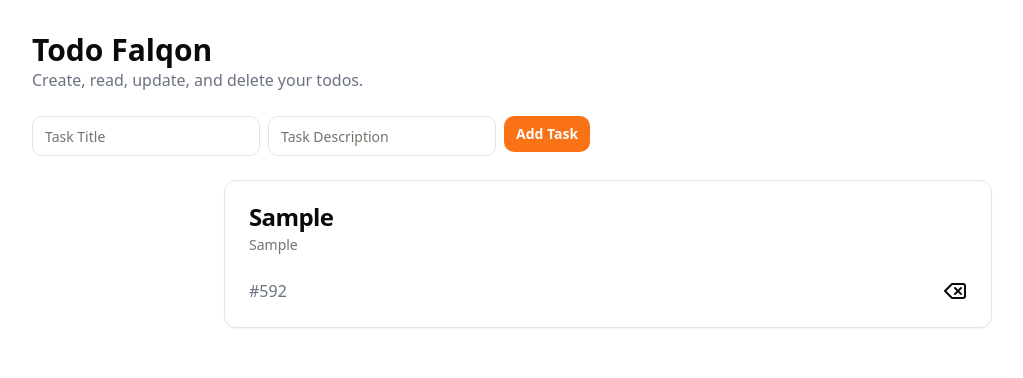
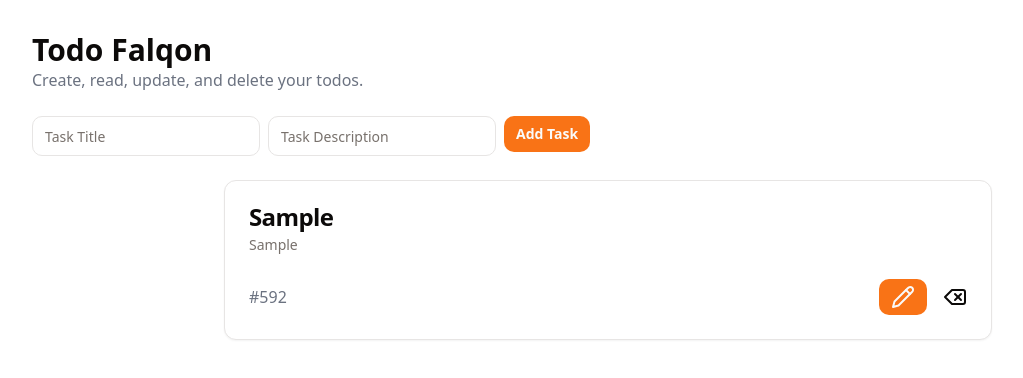
Before and after one commit to yan-pi/todo-falqon, a React (Vite) app: page /todo in a window 1280 px wide. Both pictures are taken after typing "Sample", "Sample" into the empty fields and a click on the button "Add Task". Shown: the top 378 px of the page, without its empty margins (32-1055 px from the left). Built offline with nearby package versions, Linux system fonts and the light colour scheme.

Commit message:
refactor: refactor to handle edit mode

```diff
--- a/src/components/TaskList.tsx
+++ b/src/components/TaskList.tsx
@@ -1,8 +1,9 @@
-import React from "react";
-import { useSelector } from "react-redux";
+import React, { useState } from "react";
+import { useSelector, useDispatch } from "react-redux";
 import { RootState } from "../store/store";
 import { Task } from "../types/task";
 import TaskDeleteButton from "./TaskDeleteButton";
+import { updateTask } from "../store/taskSlice";
 import {
   CardTitle,
   CardDescription,
@@ -10,24 +11,78 @@ import {
   CardContent,
   Card,
 } from "@/components/ui/card";
+import { EditIcon } from "./shared/EditIcon";
+import { Button } from "./ui/button";
+import { Input } from "./ui/input";
 
 const TaskList: React.FC = () => {
+  const dispatch = useDispatch();
   const tasks = useSelector((state: RootState) => state.task.tasks);
+  const [editMode, setEditMode] = useState<string | null>(null);
+  const [editedTitle, setEditedTitle] = useState<string>("");
+  const [editedDescription, setEditedDescription] = useState<string>("");
+
+  const handleEditClick = (taskId: string) => {
+    const taskToEdit = tasks.find((task) => task.id === taskId);
+    if (taskToEdit) {
+      setEditedTitle(taskToEdit.title);
+      setEditedDescription(taskToEdit.description);
+      setEditMode(taskId);
+    }
+  };
+
+  const handleSaveEdit = () => {
+    if (editMode) {
+      dispatch(
+        updateTask({
+          id: editMode,
+          title: editedTitle,
+          description: editedDescription,
+        })
+      );
+      setEditMode(null);
+    }
+  };
 
   return (
     <div className="flex gap-3 flex-col">
       {tasks.map((task: Task) => (
-       <Card key={task.id} >
+        <Card key={task.id}>
           <CardHeader>
+            {editMode === task.id ? (
+              <>
+                <Input
+                  className="text-3xl font-bold"
+                  type="text"
+                  value={editedTitle}
+                  onChange={(e) => setEditedTitle(e.target.value)}
+                />
+                <Input
+                  type="text"
+                  className="text-"
+                  value={editedDescription}
+                  onChange={(e) => setEditedDescription(e.target.value)}
+                />
+                <Button onClick={handleSaveEdit}>Save</Button>
+              </>
+            ) : (
+              <>
                 <CardTitle>{task.title}</CardTitle>
-          <CardDescription>
-            {task.description}
-          </CardDescription>
+                <CardDescription>{task.description}</CardDescription>
+              </>
+            )}
           </CardHeader>
           <CardContent>
             <div className="flex justify-between items-center">
-            <span className="text-gray-500 dark:text-gray-400">#{task.id.split(".")[1].substring(0, 3)}</span>
+              <span className="text-gray-500 dark:text-gray-400">
+                #{task.id.split(".")[1].substring(0, 3)}
+              </span>
+              <div className="flex flex-row gap-4">
+                {editMode !== task.id && (
+                  <Button size="sm" onClick={() => handleEditClick(task.id)}><EditIcon/></Button>
+                )}
                 <TaskDeleteButton taskId={task.id} />
+              </div>
             </div>
           </CardContent>
         </Card>
--- /dev/null
+++ b/src/components/shared/EditIcon.tsx
@@ -0,0 +1,18 @@
+export function EditIcon() {
+  return(
+  <svg
+    xmlns="http://www.w3.org/2000/svg"
+    width="24"
+    height="24"
+    viewBox="0 0 24 24"
+    fill="none"
+    stroke="currentColor"
+    stroke-width="2"
+    stroke-linecap="round"
+    stroke-linejoin="round"
+  >
+    <path d="M17 3a2.85 2.83 0 1 1 4 4L7.5 20.5 2 22l1.5-5.5Z" />
+    <path d="m15 5 4 4" />
+  </svg>
+  )
+}
--- a/src/main.tsx
+++ b/src/main.tsx
@@ -8,6 +8,7 @@ import { AuthPage } from "./routes/AuthPage.tsx";
 import { TodoPage } from "./routes/TodoPage.tsx";
 import store from "./store/store.ts";
 import { Provider } from "react-redux";
+import PrivateRoute from "./components/shared/PrivateRoute.tsx";
 // import PrivateRoute from "./components/shared/PrivateRoute.tsx";
 
 const router = createBrowserRouter([
@@ -29,8 +30,9 @@ const router = createBrowserRouter([
 ReactDOM.createRoot(document.getElementById("root")!).render(
   <React.StrictMode>
     <Provider store={store}>
-      <RouterProvider router={router} />
-      {/* <PrivateRoute path="/todo" element={<TodoPage />} /> */}
+      <RouterProvider router={router}>
+        {/* <PrivateRoute path="/todo" element={<TodoPage />} /> */}
+      </RouterProvider>
     </Provider>
   </React.StrictMode>
 );
```
Lines whose indentation alone changed are shown as unchanged.
